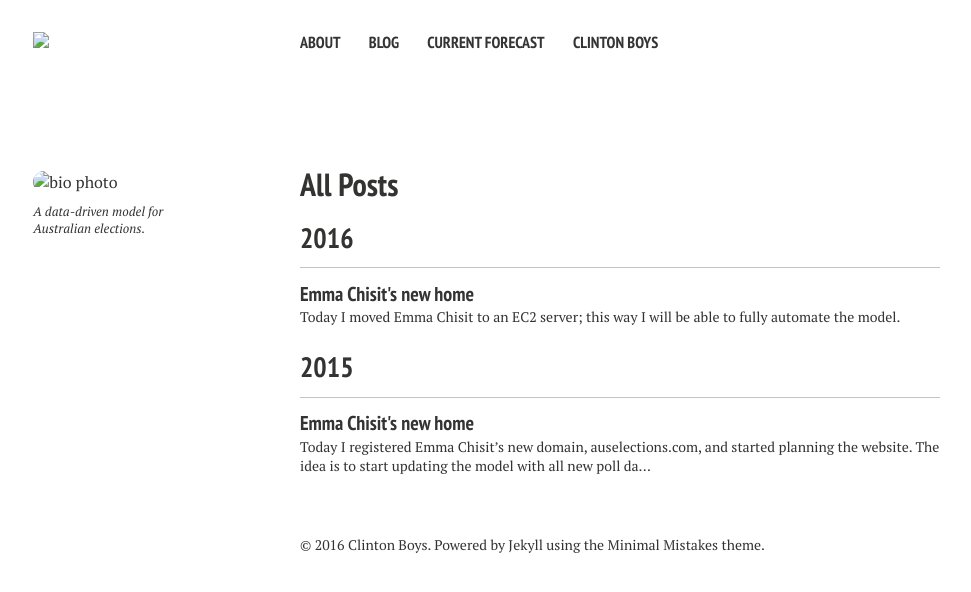
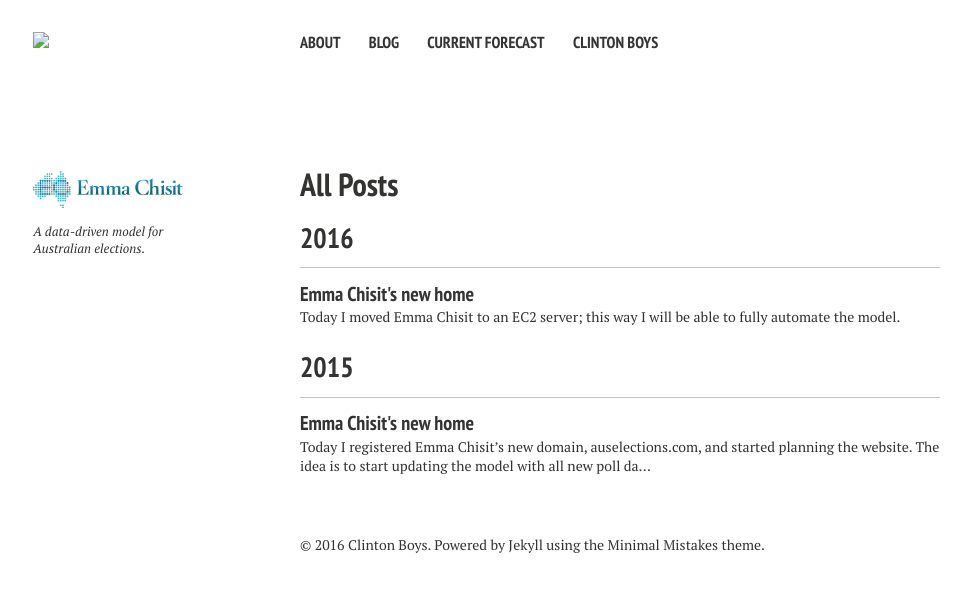
Before and after one commit to clintonboys/emma-chisit-site, a Jekyll site: the page built from posts/index.md, in a window 1280 px wide. Shown: the top 592 px of the page, without its empty margins (20-991 px from the left). Built offline with Jekyll 4.4.1, drawn with Linux system fonts in a browser that asks for light colours; nearby versions of some CDN libraries.

Commit message:
Bio photo

```diff
--- a/_config.yml
+++ b/_config.yml
@@ -27,7 +27,7 @@
 # Site owner
 owner:
   name:
-  avatar: blank.png
+  avatar: bio-photo.png
   bio: "A data-driven model for Australian elections."
   email:
   disqus-shortname:
```
Also changed, not shown: 1 other file.
